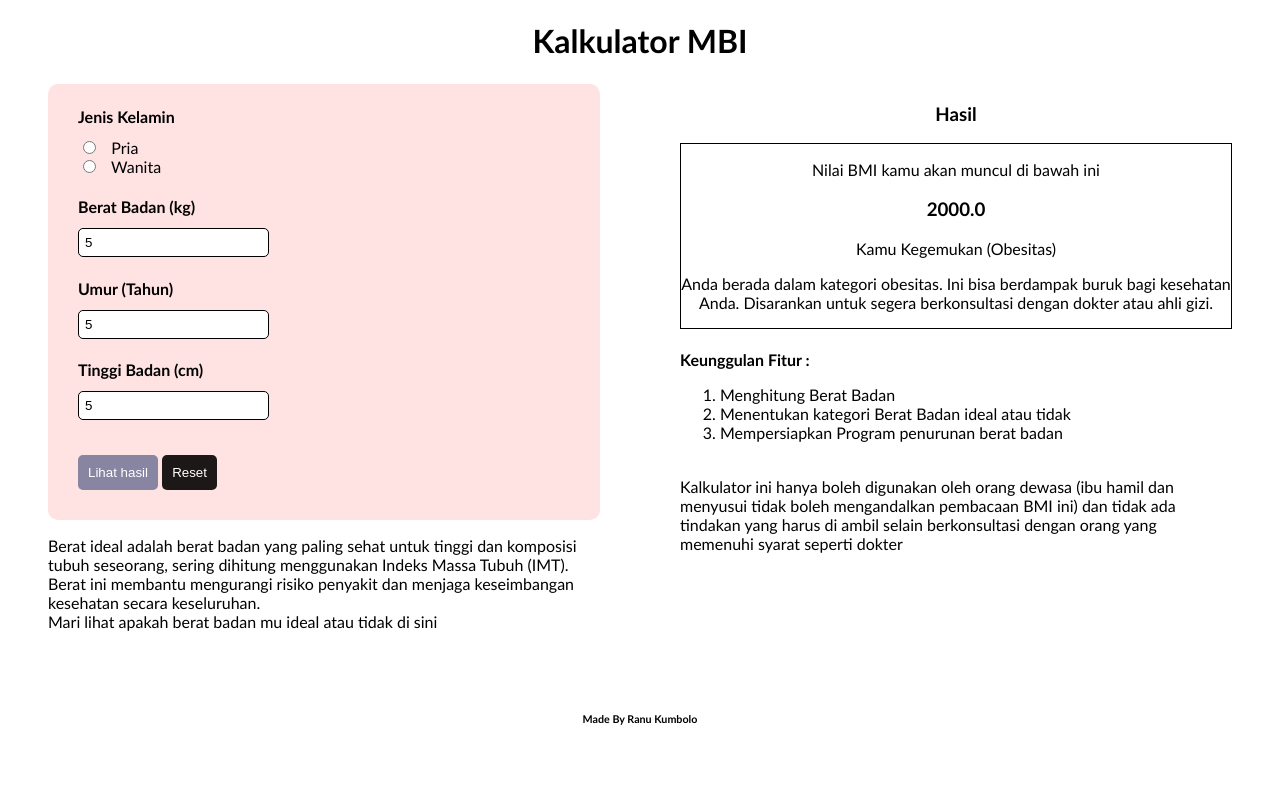
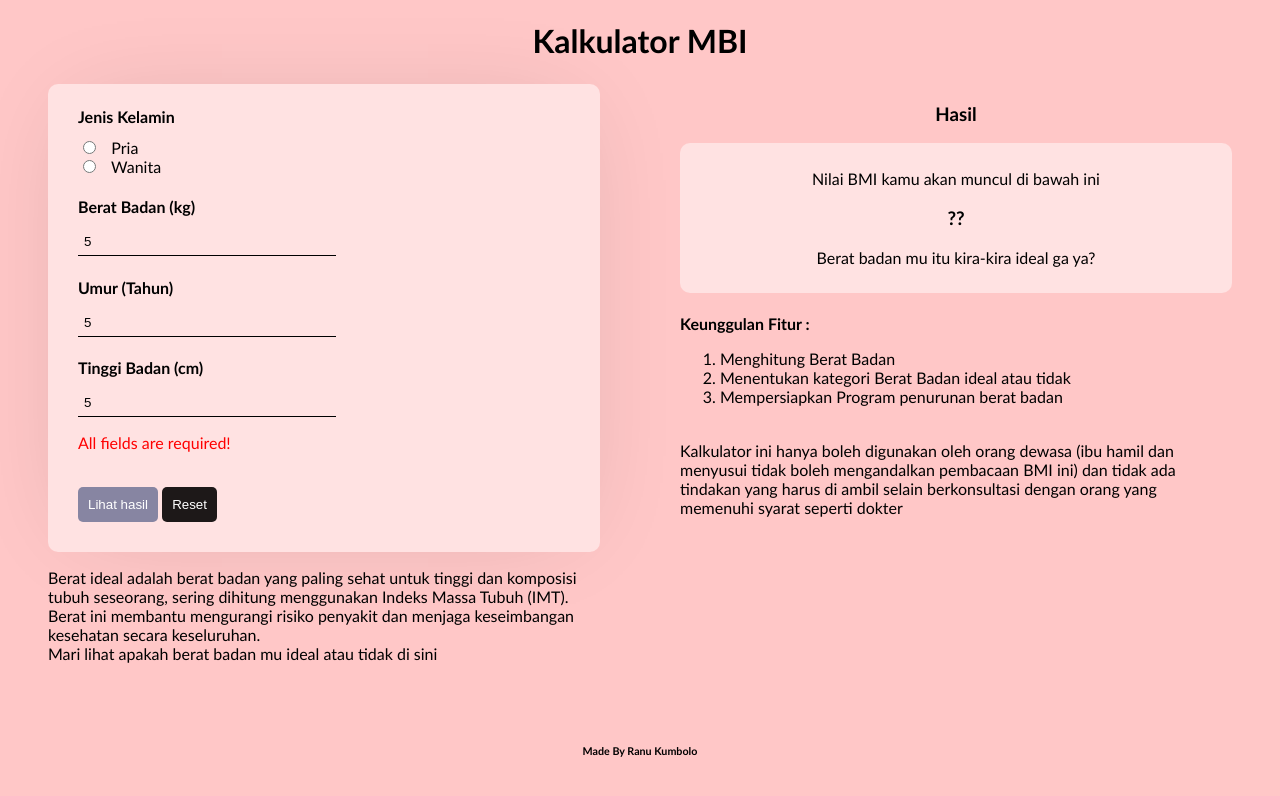
Before and after one commit to revou-fundamental-course/5-aug-24-OeirkZx, a plain HTML site: page index.html in a window 1280 px wide. Both pictures are taken after typing "5", "5", "5" into the empty fields and a click on the button "Lihat hasil". Drawn offline with Linux system fonts and the light colour scheme.

Commit message:
validasi data

```diff
--- a/css/style.css
+++ b/css/style.css
@@ -1,6 +1,7 @@
 /* ini css */
 
 body {
+    background-color: #FFC7C7;
     font-family: 'Gill Sans', 'Gill Sans MT', Calibri, 'Trebuchet MS', sans-serif;
 }
 
@@ -28,6 +29,7 @@ form {
     padding: 30px;
     padding-top: 2px;
     border-radius: 10px;
+    box-shadow: 0px 0px 95px -30px rgba(0, 0, 0, 0.15);
 }
 
 .keterangan {
@@ -35,9 +37,12 @@ form {
 }
 
 .input-number {
-    border: 1px solid;
-    border-radius: 5px;
+    background-color: #FFE2E2;
+    outline: none;
+    border: none;
+    width: 50%;
     padding: 6px;
+    border-bottom: 1px solid;
 }
 
 .button {
@@ -60,18 +65,29 @@ button {
     color: white;
 }
 
+#validasi {
+    color: red;
+}
+
 
 
 
 /* css aside hasil MBI*/
+
+.hasil {
+    text-align: center;
+}
 
 .nilai-bmi {
     text-align: center;
 }
 
 .form-hasil {
-    border: 1px solid;
+    background-color: #FFE2E2;
+    padding: 10px;
+    border: none;
     text-align: center;
+    border-radius: 10px;
 }
 
 /* css footer */
--- a/index.html
+++ b/index.html
@@ -4,7 +4,7 @@
 <head>
     <meta charset="UTF-8">
     <meta name="viewport" content="width=device-width, initial-scale=1.0">
-    <title>Berat Badan Ideal</title>
+    <title>Kalkulator BMI</title>
     <link rel="stylesheet" href="css\style.css">
 </head>
 
@@ -39,7 +39,7 @@
                 <h4 class="keterangan">Tinggi Badan (cm)</h4>
                 <input type="number" class="input-number" id="tinggi" placeholder="Isi dengan benar">
             </div>
-            <p></p>
+            <p id="validasi"></p>
 
             <div class="button">
                 <button class="button-color" id="submit">Lihat hasil</button>
@@ -58,7 +58,7 @@
 
         <aside>
             <section>
-                <h3 style="text-align: center;">Hasil</h3>
+                <h3 class="hasil">Hasil</h3>
 
                  <div class="form-hasil">
                     <p>Nilai BMI kamu akan muncul di bawah ini</p>
--- a/js/script.js
+++ b/js/script.js
@@ -23,7 +23,19 @@ button.addEventListener("click", function(Event){
 
         const tinggi = parseInt(document.getElementById('tinggi').value)
         const berat = parseInt(document.getElementById('berat').value)
+        const umur = document.getElementById('umur');
+        const pria = document.getElementById('pria');
+        const wanita = document.getElementById('wanita');
+        const validasi = document.getElementById('validasi');
 
+        // memastikan user sudah memasukkan semua data
+        if(tinggi =='' || berat =='' || umur=='' || (pria.checked==false && wanita.checked==false)){
+                validasi.innerHTML = `All fields are required!`;
+                console.log(validasi)
+                return
+              }else{
+
+                validasi.innerHTML = ''
 
         // mengubah satuan tinggi badan dari cm menjadi m
         const tinggiM = tinggi/100;
@@ -63,6 +75,9 @@ button.addEventListener("click", function(Event){
         penjelasanHasil.innerHTML = explanation;
 
 
+              }
+
+
 
 
 })
```
